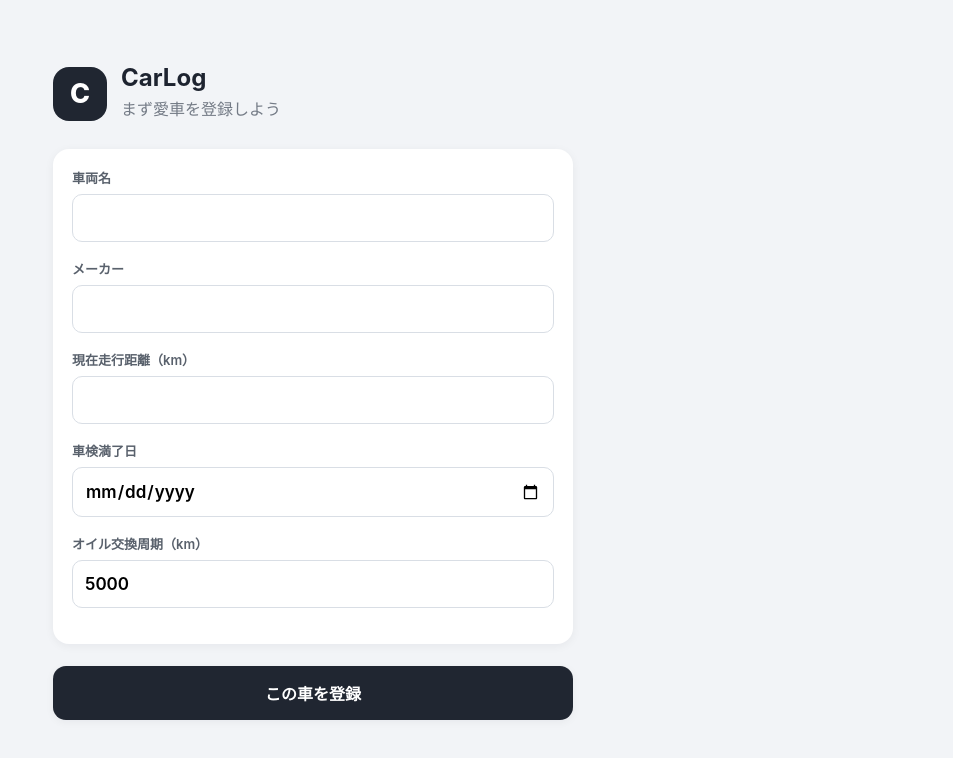
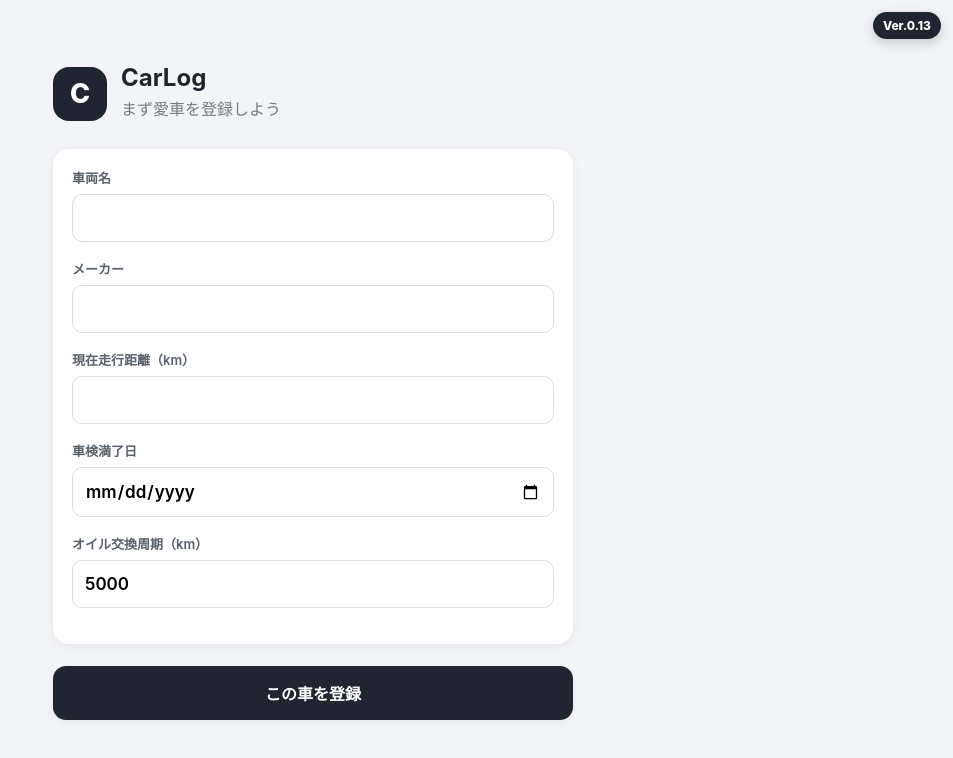
Before and after one commit to tsukasa-lab/CarLog, a plain HTML site: page index.html in a window 1280 px wide. Shown: the whole page, without its empty margins (327-1280 px from the left). Drawn offline with Linux system fonts and the light colour scheme.

Commit message:
Add files via upload

```diff
--- a/index.html
+++ b/index.html
@@ -8,7 +8,7 @@
 <link rel="manifest" href="manifest.webmanifest">
 <link rel="apple-touch-icon" href="icon-192.png">
 <link rel="icon" href="icon-192.png">
-<link rel="stylesheet" href="style.css"></head><body><div class="container">
+<link rel="stylesheet" href="style.css?v=0.13"></head><body><div class="version-badge" id="appVersion">Ver.0.13</div><div class="container">
 
 <section id="setupScreen" class="hidden">
  <div class="brand"><div class="logo">C</div><div><h1>CarLog</h1><p>まず愛車を登録しよう</p></div></div>
@@ -56,7 +56,7 @@
  <button onclick="goHome()">キャンセル</button></section>
 
 </div>
-<nav class="bottom-nav" id="bottomNav">
+<nav class="bottom-nav hidden" id="bottomNav">
   <button type="button" onclick="goHome()"><span class="nav-icon">⌂</span><span>ホーム</span></button>
   <button type="button" onclick="openFuelScreen()"><span class="nav-icon">⛽</span><span>給油</span></button>
   <button type="button" class="nav-add" onclick="openQuickAdd()" aria-label="記録を追加"><span>＋</span></button>
@@ -77,12 +77,12 @@
     <button type="button" class="sheet-cancel" onclick="closeQuickAdd()">キャンセル</button>
   </div>
 </div>
-<script src="app.js"></script>
+<script src="app.js?v=0.13"></script>
 <script>
 if ("serviceWorker" in navigator && location.protocol !== "file:") {
   window.addEventListener("load", async () => {
     try {
-      const reg = await navigator.serviceWorker.register("./sw.js?v=0.12", { updateViaCache: "none" });
+      const reg = await navigator.serviceWorker.register("./sw.js?v=0.13", { updateViaCache: "none" });
       await reg.update();
 
       let refreshing = false;
--- a/style.css
+++ b/style.css
@@ -56,11 +56,18 @@ body{padding-bottom:92px}
   }
 }
 
+
 .version-badge{
-  position:fixed;right:10px;top:10px;z-index:120;
-  padding:5px 9px;border-radius:999px;
-  background:rgba(32,38,49,.88);color:#fff;
-  font-size:11px;font-weight:700;letter-spacing:.2px;
-  box-shadow:0 4px 12px rgba(0,0,0,.12);
-  pointer-events:none
+  position:fixed;
+  right:12px;
+  top:12px;
+  z-index:200;
+  padding:6px 10px;
+  border-radius:999px;
+  background:#202631;
+  color:#fff;
+  font-size:12px;
+  font-weight:800;
+  box-shadow:0 4px 12px rgba(0,0,0,.18);
+  pointer-events:none;
 }
```
Also changed, not shown: sw.js (+5 -7 lines), README.txt.
